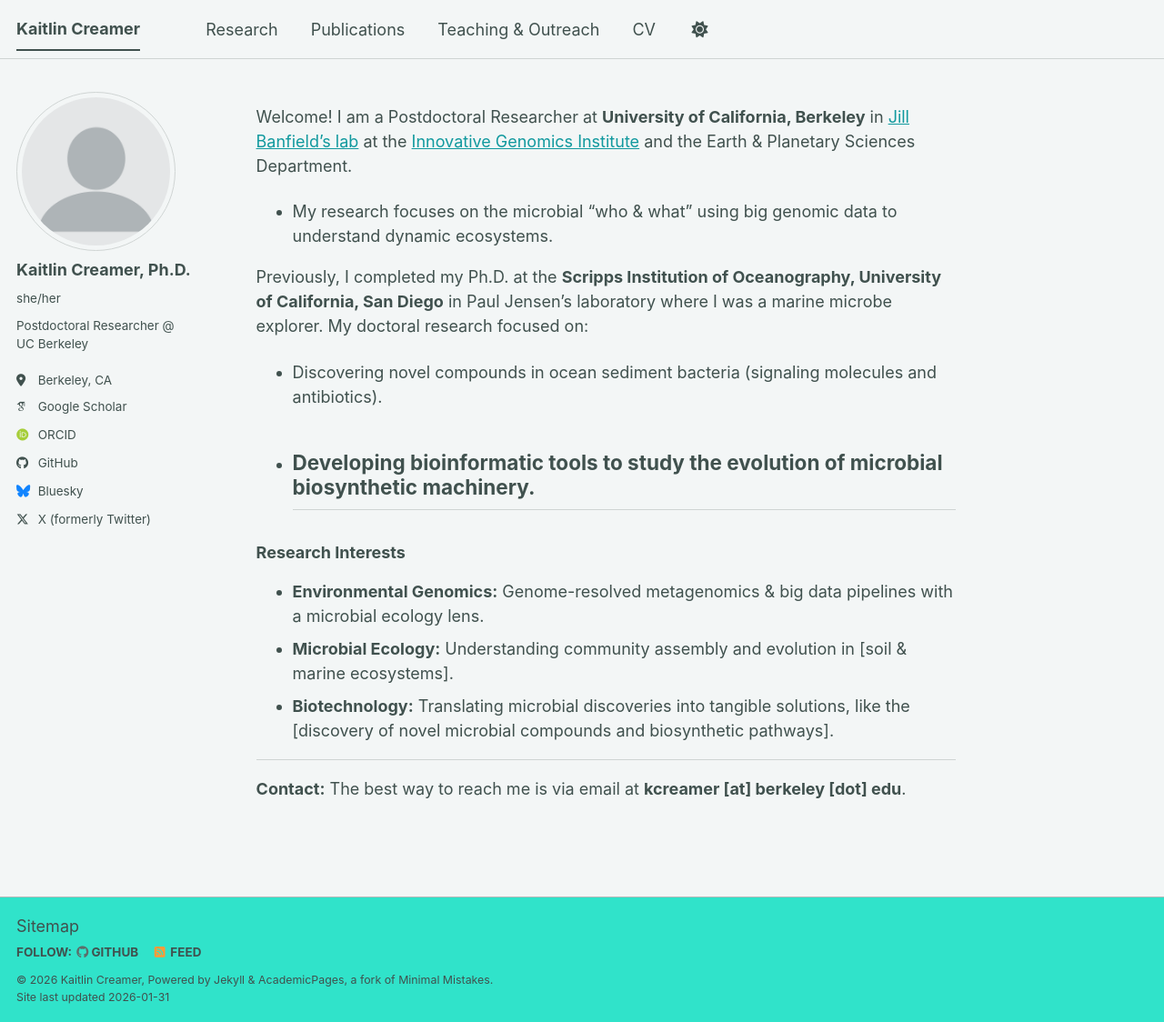
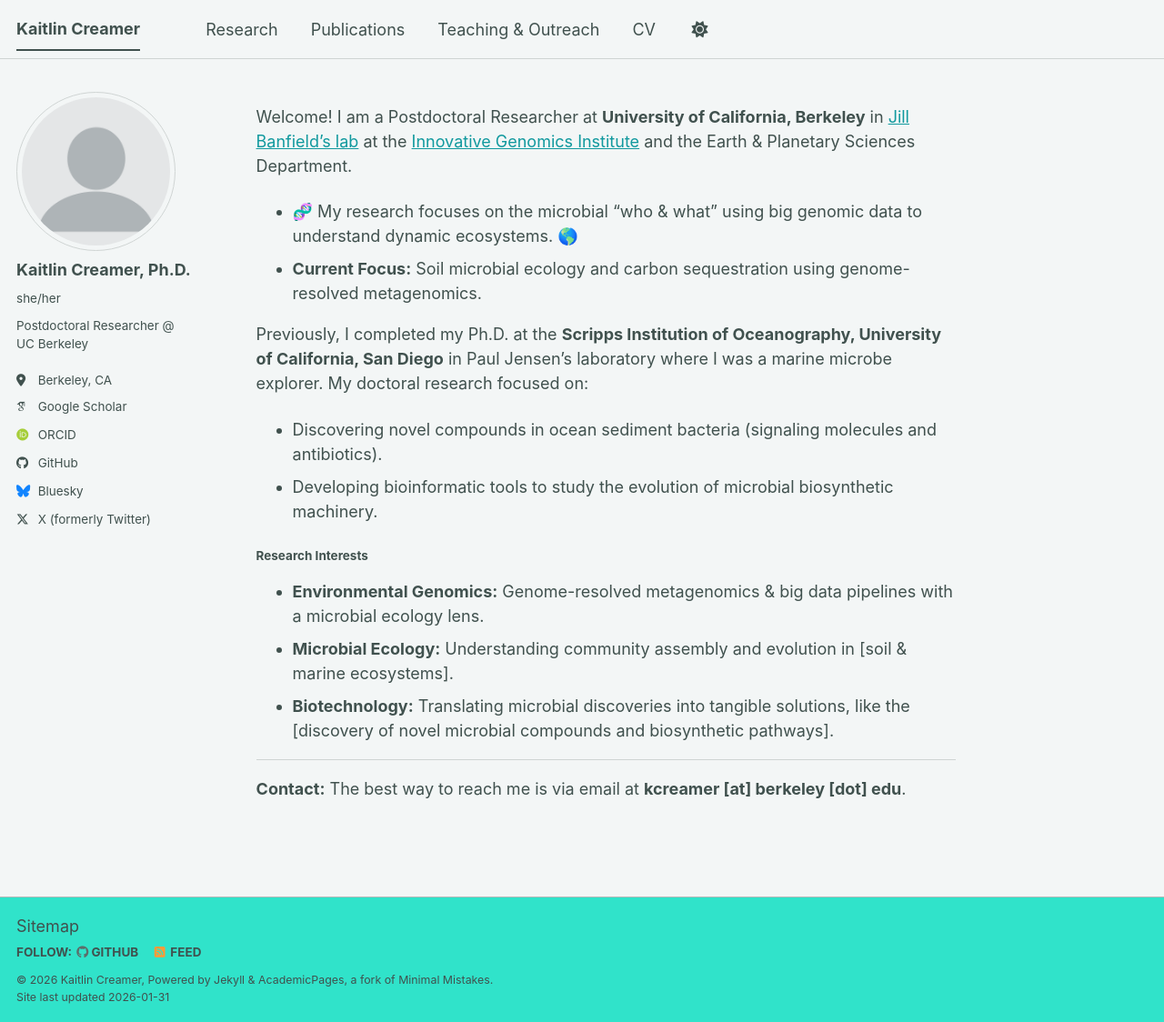
Before and after one commit to creamerk/creamerk.github.io, a Jekyll site: the page built from _pages/about.md, in a window 1280 px wide and 1124 px high. Shown: the whole window at 91% size. Built offline with Jekyll 4.4.1, drawn with Linux system fonts in a browser that asks for light colours; some web fonts are replaced; a script bundle is joined from its source files by our own code; library files that are not in the unit come from our copies.

Commit message:
Update about.md
edited format

```diff
--- a/_pages/about.md
+++ b/_pages/about.md
@@ -8,15 +8,14 @@ redirect_from:
 ---
 
 Welcome! I am a Postdoctoral Researcher at **University of California, Berkeley** in [Jill Banfield's lab](https://www.banfieldlab.com/) at the [Innovative Genomics Institute](https://innovativegenomics.org/) and the Earth & Planetary Sciences Department.
-* My research focuses on the microbial “who & what” using big genomic data to understand dynamic ecosystems.
-
+* 🧬 My research focuses on the microbial “who & what” using big genomic data to understand dynamic ecosystems. 🌎
+* **Current Focus:** Soil microbial ecology and carbon sequestration using genome-resolved metagenomics.
 
 Previously, I completed my Ph.D. at the **Scripps Institution of Oceanography, University of California, San Diego** in Paul Jensen's laboratory where I was a marine microbe explorer. My doctoral research focused on:
 * Discovering novel compounds in ocean sediment bacteria (signaling molecules and antibiotics).
 * Developing bioinformatic tools to study the evolution of microbial biosynthetic machinery.
----
 
-### Research Interests
+#### Research Interests
 * **Environmental Genomics:** Genome-resolved metagenomics & big data pipelines with a microbial ecology lens.
 * **Microbial Ecology:** Understanding community assembly and evolution in [soil & marine ecosystems].
 * **Biotechnology:** Translating microbial discoveries into tangible solutions, like the [discovery of novel microbial compounds and biosynthetic pathways].
```
